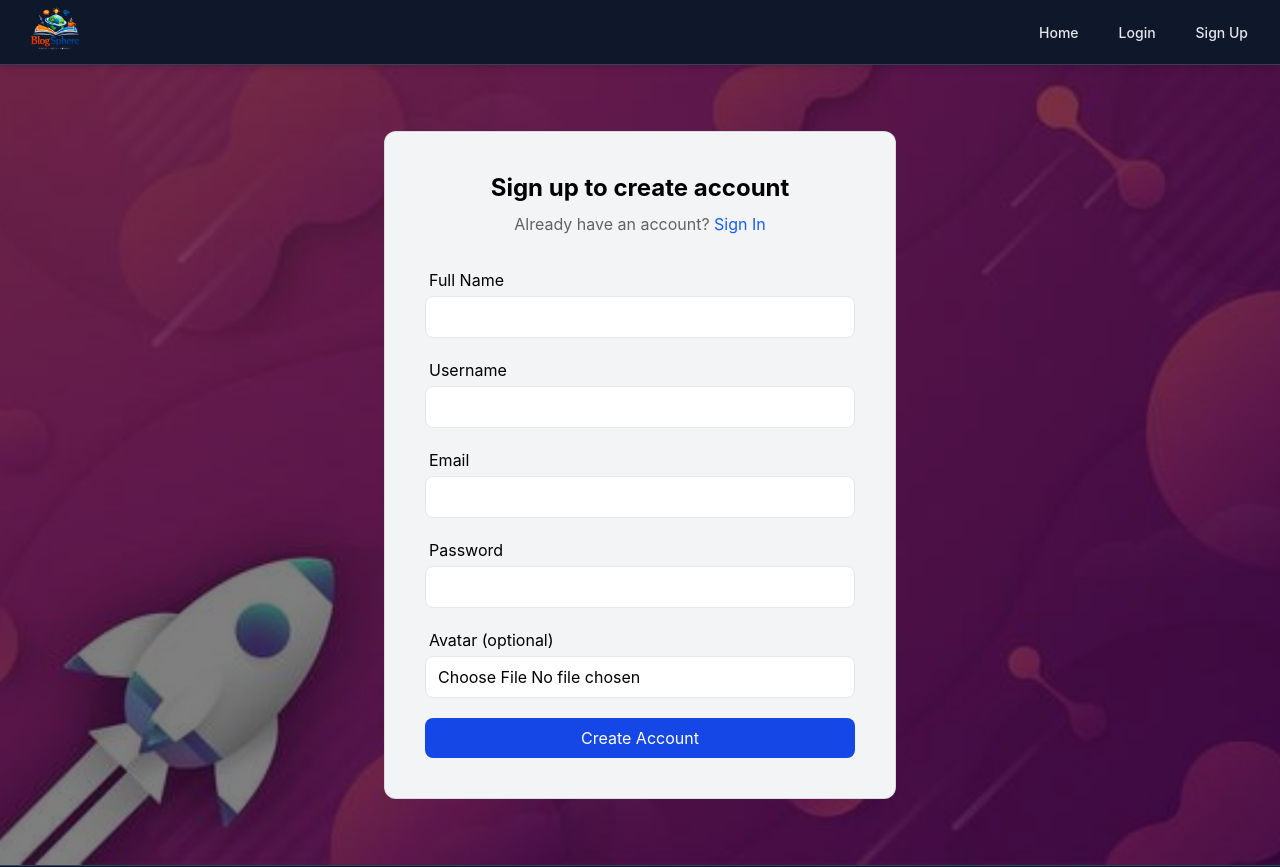
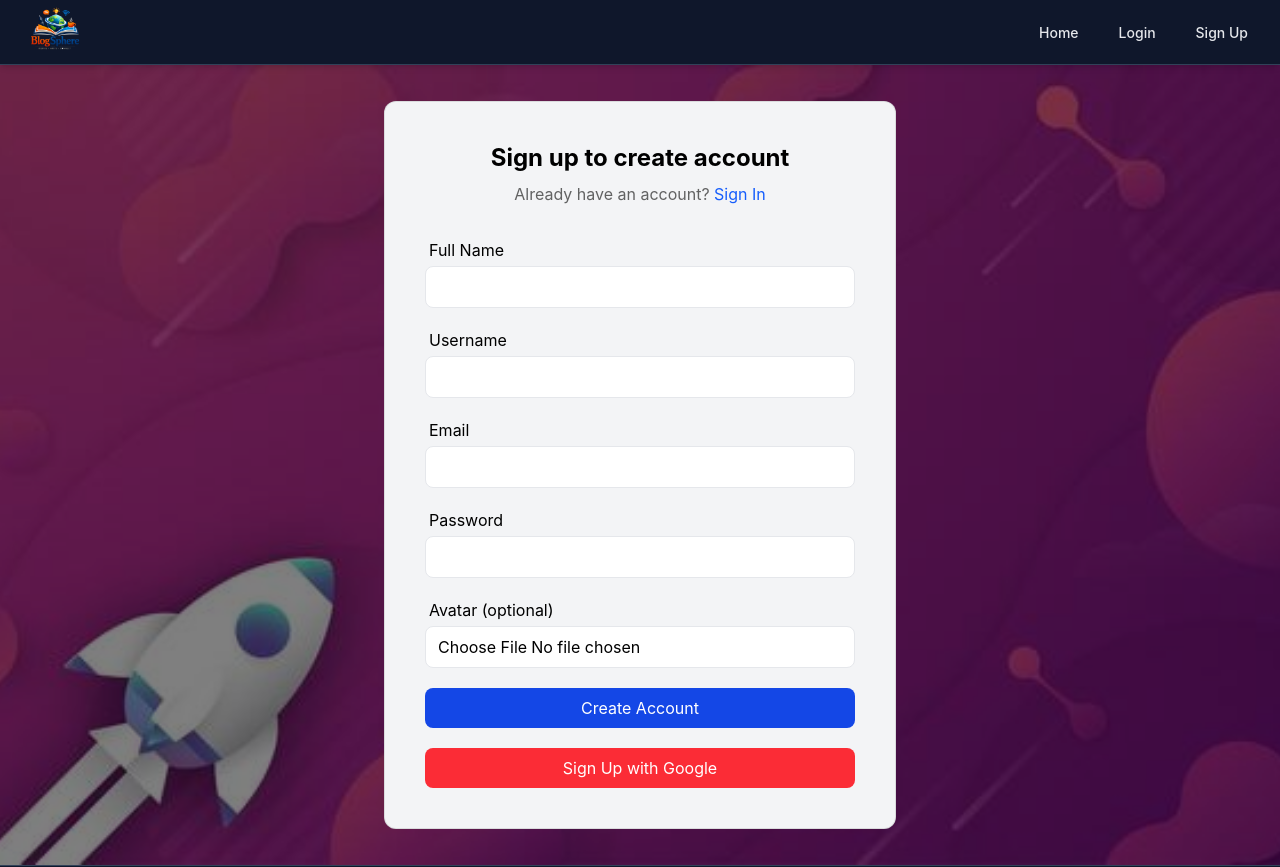
Before and after one commit to shiv2345king/Blog-, a React (Vite) app in the folder frontend/: page /signup in a window 1280 px wide. Shown: the top 867 px of the page. Built offline with nearby package versions, Linux system fonts and the light colour scheme; no server answers.

Commit message:
added OAuth Google Login

```diff
--- a/frontend/src/api/services/userService.js
+++ b/frontend/src/api/services/userService.js
@@ -1,9 +1,7 @@
 import apiCall from "../apiConfig";
 
 export const userService = {
-  // =========================
-  // REGISTER
-  // =========================
+ //register
   register: async (formData) => {
     if (!formData) throw new Error("FormData is required");
 
@@ -15,10 +13,7 @@ export const userService = {
 
     return res; // ✅ FIX: return full response
   },
-
-  // =========================
-  // LOGIN
-  // =========================
+//login
   login: async (credentials) => {
     if (!credentials) throw new Error("Credentials required");
 
@@ -32,7 +27,12 @@ export const userService = {
 
     return res; // ✅ FIX: return full response
   },
-
+  //google login
+  googleLogin:  () => {
+    window.location.href =
+    "https://blog-qifu.onrender.com/api/users/auth/google";
+  }
+,
   // =========================
   // LOGOUT
   // =========================
--- a/frontend/src/components/Login.jsx
+++ b/frontend/src/components/Login.jsx
@@ -83,7 +83,9 @@ const login = async (data) => {
               <Button type="submit" className="w-full">
                 Login
               </Button>
-
+              <Button type="button" onClick={userService.googleLogin} className="w-full bg-red-500 hover:bg-red-600">
+                Sign In with Google
+              </Button>
             </div>
           </form>
 
--- a/frontend/src/components/SignUp.jsx
+++ b/frontend/src/components/SignUp.jsx
@@ -82,6 +82,9 @@ function SignUp() {
               <Button type="submit" className="w-full">
                 Create Account
               </Button>
+              <Button type="submit" onClick={userService.googleLogin} className="w-full bg-red-500 hover:bg-red-600">
+                Sign Up with Google
+              </Button>
             </div>
           </form>
         </div>
```
